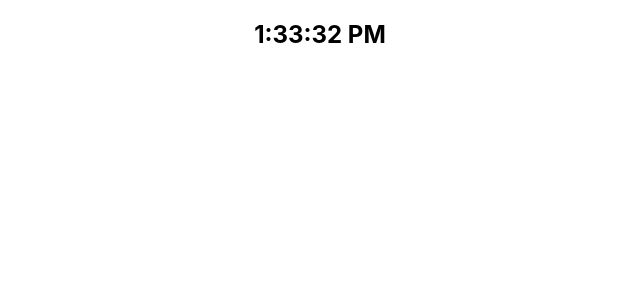
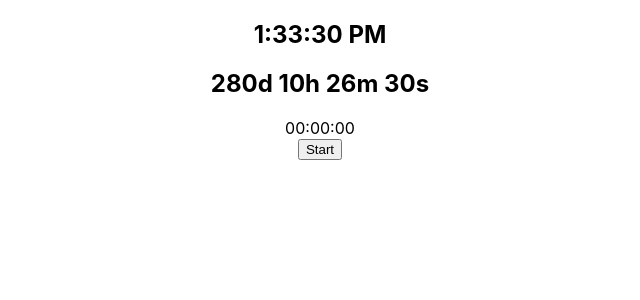
Before and after one commit to SandyNavalon/digital_devices, a React (Create React App) app: page / in a window 1280 px wide. Shown: the top 300 px of the page, without its empty margins (320-960 px from the left). Built offline with nearby package versions, Linux system fonts and the light colour scheme; the HTML template or start-up script is replaced by a standard one.

Commit message:
ADDED countdown component + chrono component

```diff
--- a/src/App.jsx
+++ b/src/App.jsx
@@ -1,9 +1,11 @@
 import './App.scss';
-import { DigitalClock } from './components';
+import { Chrono, Countdown, DigitalClock } from './components';
 function App() {
   return (
     <div className="App">
       <DigitalClock/>
+      <Countdown/>
+      <Chrono/>
     </div>
   );
 }
--- /dev/null
+++ b/src/components/Chrono/Chrono.jsx
@@ -0,0 +1,53 @@
+import { useEffect, useState } from "react"
+
+const Chrono = () => {
+    const [time, setTime] = useState(0);
+    const [timeOn, setTimeOn] = useState(false);
+
+    useEffect(() => {
+        let interval = null;
+
+        if (timeOn) {
+
+            interval = setInterval(() => {
+                setTime((prevTime) => prevTime + 10);
+            }, 10);
+
+        }else {
+            clearInterval(interval);
+        }
+
+        return () => clearInterval(interval);
+    }, [timeOn]);
+
+        return (
+        <div>
+            <div>
+                <span>{("0" + Math.floor((time / 60000) % 60)).slice(-2)}:</span>
+                <span>{("0" + Math.floor((time / 1000) % 60)).slice(-2)}:</span>
+                <span>{("0" + ((time / 10) % 100)).slice(-2)}</span>
+            </div>
+            <div>
+                {!timeOn && time === 0 && (
+                    <button onClick={() => setTimeOn(true)}>Start</button>
+                )}
+                {timeOn && (
+                    <button onClick={() => setTimeOn(false)}>Stop</button>
+                )}
+                {!timeOn && time > 0 && (
+                    <button onClick={() => setTime(0)}>Reset</button>
+                )}
+                {!timeOn && time > 0 && (
+                    <button onClick={() => setTimeOn(true)}>Resume</button>
+                )}
+            </div>
+
+            {/* <button onClick={() => setTimeOn(true)}>Start</button>
+            <button onClick={() => setTimeOn(false)}>Stop</button>
+            <button onClick={() => setTimeOn(true)}>Resume</button>
+            <button onClick={() => setTime(0)}>Reset</button> */}
+        </div>
+        );
+};
+
+export default Chrono
--- a/src/components/Countdown/Countdown.jsx
+++ b/src/components/Countdown/Countdown.jsx
@@ -0,0 +1,33 @@
+import { useEffect, useState } from "react";
+
+const Countdown = () => {
+    const [time, setTime] = useState('');
+    useEffect(() => {
+        let countdownDate = new Date('Nov 7, 2022 00:00:00').getTime();
+
+        let x = setInterval(() => {
+            let now = new Date().getTime();
+            let distance = countdownDate - now;
+            let days = Math.floor(distance / (1000*60*60*24));
+            let hours = Math.floor((distance % (1000*60*60*24)) / (1000*60*60));
+            let minutes = Math.floor((distance % (1000*60*60)) / (1000*60));
+            let seconds = Math.floor((distance % (1000*60)) / 1000);
+
+            setTime(days + 'd ' + hours + 'h ' + minutes + 'm ' + seconds + 's ');
+
+            if(distance < 0) {
+                clearInterval(x);
+                setTime('COUNTDOWN IS OVER!')
+            }
+        }, 1000);
+    }, []);
+
+
+    return (
+        <div>
+            <h2>{time}</h2>
+        </div>
+    );
+}
+
+export default Countdown;
--- a/src/components/index.js
+++ b/src/components/index.js
@@ -1,5 +1,9 @@
 import DigitalClock from "./DigitalClock/DigitalClock";
+import Countdown from "./Countdown/Countdown";
+import Chrono from "./Chrono/Chrono";
 
 export {
-    DigitalClock
+    DigitalClock,
+    Countdown,
+    Chrono
 }
```
